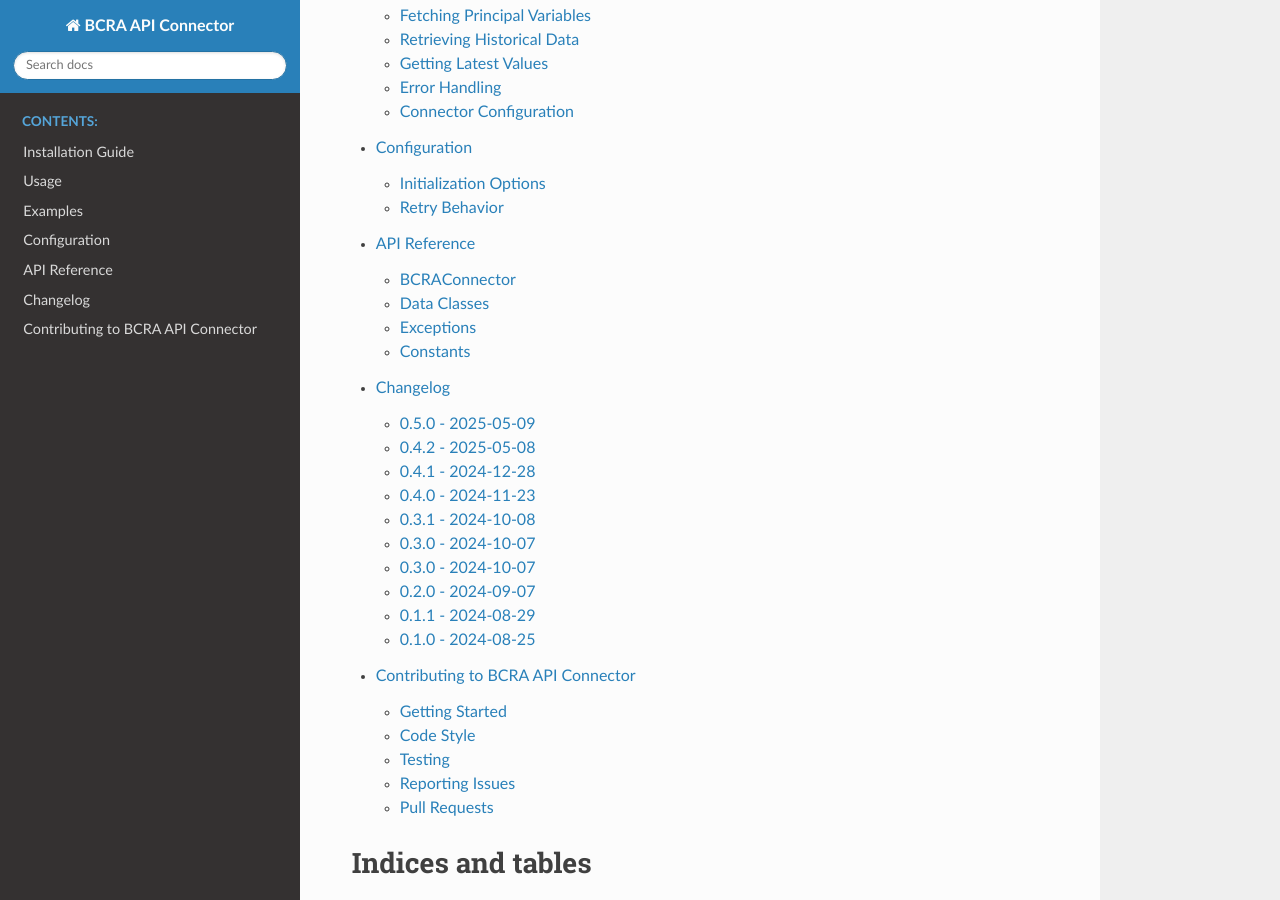
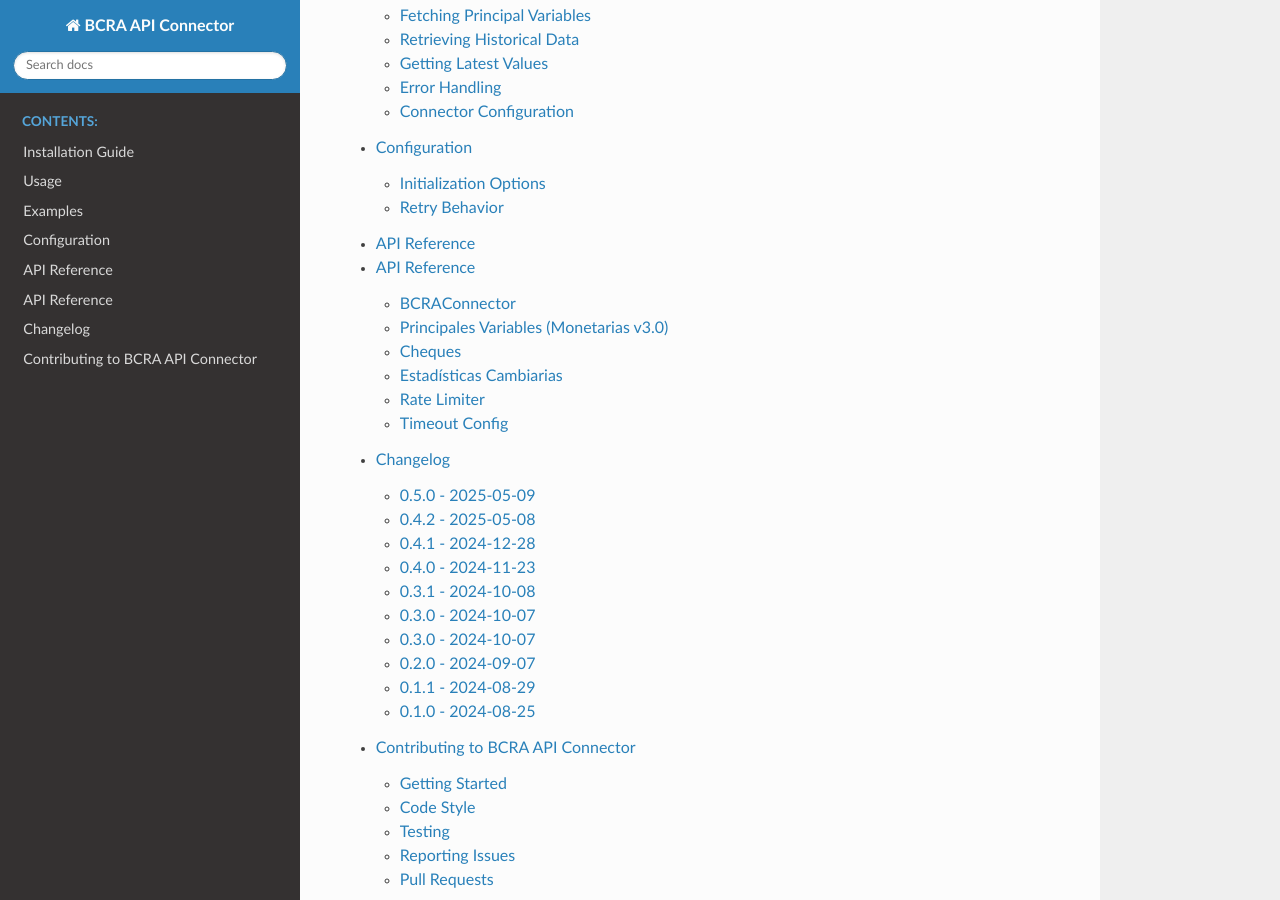
Before and after one commit to PPeitsch/bcra-connector, a Sphinx documentation site: the page built from docs/source/index.rst, in a window 1280 px wide and 900 px high, scrolled down 1216 px. Built offline with Sphinx 7.4.7 and the Read the Docs theme 3.1.0, drawn with Linux system fonts in a browser that asks for light colours; some of the changed lines change nothing that is shown.

Commit message:
[DOCS] Update API reference to use autodoc and bump docs version
Resolves: #58

```diff
--- a/docs/source/api_reference.rst
+++ b/docs/source/api_reference.rst
@@ -3,224 +3,55 @@
 
 This section provides a detailed reference for the BCRA API Connector's classes and methods.
 
+API Reference
+=============
+
+This section provides a detailed reference for the BCRA API Connector's classes and methods, automatically generated from the source code.
+
 BCRAConnector
 -------------
 
-.. py:class:: BCRAConnector(language="es-AR", verify_ssl=True, debug=False)
+.. automodule:: src.bcra_connector.bcra_connector
+   :members:
+   :undoc-members:
+   :show-inheritance:
 
-   The main class for interacting with the BCRA API.
+Principales Variables (Monetarias v3.0)
+---------------------------------------
 
-   :param language: Language for API responses. Options: "es-AR" (default), "en-US".
-   :type language: str
-   :param verify_ssl: Whether to verify SSL certificates. Default is True.
-   :type verify_ssl: bool
-   :param debug: Enable debug logging. Default is False.
-   :type debug: bool
+.. automodule:: src.bcra_connector.principales_variables.principales_variables
+   :members:
+   :undoc-members:
+   :show-inheritance:
 
-Methods
-^^^^^^^
+Cheques
+-------
 
-.. py:method:: get_principales_variables()
+.. automodule:: src.bcra_connector.cheques.cheques
+   :members:
+   :undoc-members:
+   :show-inheritance:
 
-   Fetch all principal variables published by BCRA.
+Estadísticas Cambiarias
+-----------------------
 
-   :return: A list of principal variables.
-   :rtype: List[PrincipalesVariables]
-   :raises BCRAApiError: If the API request fails.
+.. automodule:: src.bcra_connector.estadisticas_cambiarias.estadisticas_cambiarias
+   :members:
+   :undoc-members:
+   :show-inheritance:
 
-.. py:method:: get_datos_variable(id_variable: int, desde: datetime, hasta: datetime)
-
-   Fetch historical data for a specific variable within a date range.
-
-   :param id_variable: The ID of the desired variable.
-   :type id_variable: int
-   :param desde: The start date of the range to query.
-   :type desde: datetime
-   :param hasta: The end date of the range to query.
-   :type hasta: datetime
-   :return: A list of historical data points.
-   :rtype: List[DatosVariable]
-   :raises BCRAApiError: If the API request fails.
-   :raises ValueError: If the date range is invalid.
-
-.. py:method:: get_latest_value(id_variable: int)
-
-   Fetch the latest value for a specific variable.
-
-   :param id_variable: The ID of the desired variable.
-   :type id_variable: int
-   :return: The latest data point for the specified variable.
-   :rtype: DatosVariable
-   :raises BCRAApiError: If the API request fails or if no data is available.
-
-.. py:method:: get_entidades()
-
-   Fetch the list of all financial entities.
-
-   :return: A list of financial entities.
-   :rtype: List[Entidad]
-   :raises BCRAApiError: If the API request fails.
-
-.. py:method:: get_cheque_denunciado(codigo_entidad: int, numero_cheque: int)
-
-   Fetch information about a reported check.
-
-   :param codigo_entidad: The code of the financial entity.
-   :type codigo_entidad: int
-   :param numero_cheque: The check number.
-   :type numero_cheque: int
-   :return: Information about the reported check.
-   :rtype: Cheque
-   :raises BCRAApiError: If the API request fails or returns unexpected data.
-
-.. py:method:: get_divisas()
-
-   Fetch the list of all currencies.
-
-   :return: A list of currencies.
-   :rtype: List[Divisa]
-   :raises BCRAApiError: If the API request fails or returns unexpected data.
-
-.. py:method:: get_cotizaciones(fecha: Optional[str] = None)
-
-   Fetch currency quotations for a specific date.
-
-   :param fecha: The date for which to fetch quotations (format: YYYY-MM-DD), defaults to None (latest date).
-   :type fecha: Optional[str]
-   :return: Currency quotations for the specified date.
-   :rtype: CotizacionFecha
-   :raises BCRAApiError: If the API request fails or returns unexpected data.
-
-.. py:method:: get_evolucion_moneda(moneda: str, fecha_desde: Optional[str] = None, fecha_hasta: Optional[str] = None, limit: int = 1000, offset: int = 0)
-
-   Fetch the evolution of a specific currency's quotation.
-
-   :param moneda: The currency code.
-   :type moneda: str
-   :param fecha_desde: Start date (format: YYYY-MM-DD), defaults to None.
-   :type fecha_desde: Optional[str]
-   :param fecha_hasta: End date (format: YYYY-MM-DD), defaults to None.
-   :type fecha_hasta: Optional[str]
-   :param limit: Maximum number of results to return (10-1000), defaults to 1000.
-   :type limit: int
-   :param offset: Number of results to skip, defaults to 0.
-   :type offset: int
-   :return: A list of currency quotations over time.
-   :rtype: List[CotizacionFecha]
-   :raises BCRAApiError: If the API request fails or returns unexpected data.
-   :raises ValueError: If the limit is out of range.
-
-Data Classes
+Rate Limiter
 ------------
 
-PrincipalesVariables
-^^^^^^^^^^^^^^^^^^^^
+.. automodule:: src.bcra_connector.rate_limiter
+   :members:
+   :undoc-members:
+   :show-inheritance:
 
-.. py:class:: PrincipalesVariables
+Timeout Config
+--------------
 
-   Represents a principal variable from the BCRA API.
-
-   :param id_variable: The ID of the variable.
-   :type id_variable: int
-   :param cd_serie: The series code of the variable.
-   :type cd_serie: int
-   :param descripcion: The description of the variable.
-   :type descripcion: str
-   :param fecha: The date of the variable's value.
-   :type fecha: date
-   :param valor: The value of the variable.
-   :type valor: float
-
-DatosVariable
-^^^^^^^^^^^^^
-
-.. py:class:: DatosVariable
-
-   Represents historical data for a variable.
-
-   :param id_variable: The ID of the variable.
-   :type id_variable: int
-   :param fecha: The date of the data point.
-   :type fecha: date
-   :param valor: The value of the variable on the given date.
-   :type valor: float
-
-Entidad
-^^^^^^^
-
-.. py:class:: Entidad
-
-   Represents a financial entity.
-
-   :param codigo_entidad: The entity's code.
-   :type codigo_entidad: int
-   :param denominacion: The entity's name.
-   :type denominacion: str
-
-Cheque
-^^^^^^
-
-.. py:class:: Cheque
-
-   Represents a reported check.
-
-   :param numero_cheque: The check number.
-   :type numero_cheque: int
-   :param denunciado: Whether the check is reported.
-   :type denunciado: bool
-   :param fecha_procesamiento: The processing date.
-   :type fecha_procesamiento: date
-   :param denominacion_entidad: The name of the entity.
-   :type denominacion_entidad: str
-   :param detalles: List of check details.
-   :type detalles: List[ChequeDetalle]
-
-Divisa
-^^^^^^
-
-.. py:class:: Divisa
-
-   Represents a currency.
-
-   :param codigo: The currency code (ISO).
-   :type codigo: str
-   :param denominacion: The currency name.
-   :type denominacion: str
-
-CotizacionFecha
-^^^^^^^^^^^^^^^
-
-.. py:class:: CotizacionFecha
-
-   Represents currency quotations for a specific date.
-
-   :param fecha: The date of the quotations.
-   :type fecha: Optional[date]
-   :param detalle: List of quotation details.
-   :type detalle: List[CotizacionDetalle]
-
-Exceptions
-----------
-
-.. py:exception:: BCRAApiError
-
-   Custom exception for BCRA API errors.
-
-   This exception is raised when an API request fails, either due to network issues, authentication problems, or invalid data.
-
-Constants
----------
-
-.. py:data:: BASE_URL
-
-   The base URL for the BCRA API.
-
-.. py:data:: MAX_RETRIES
-
-   Maximum number of retry attempts for failed requests. Default is 3.
-
-.. py:data:: RETRY_DELAY
-
-   Initial delay (in seconds) between retry attempts. Default is 1.
-
-This API reference provides a comprehensive overview of the BCRA API Connector's functionality. For usage examples and best practices, refer to the :doc:`usage` and :doc:`examples` sections.
+.. automodule:: src.bcra_connector.timeout_config
+   :members:
+   :undoc-members:
+   :show-inheritance:
--- a/docs/source/conf.py
+++ b/docs/source/conf.py
@@ -10,7 +10,7 @@
 author = "Pablo Peitsch"
 
 # The full version, including alpha/beta/rc tags
-release = "0.2.0"
+release = "0.5.4"
 
 # -- General configuration ---------------------------------------------------
 extensions = [
```
